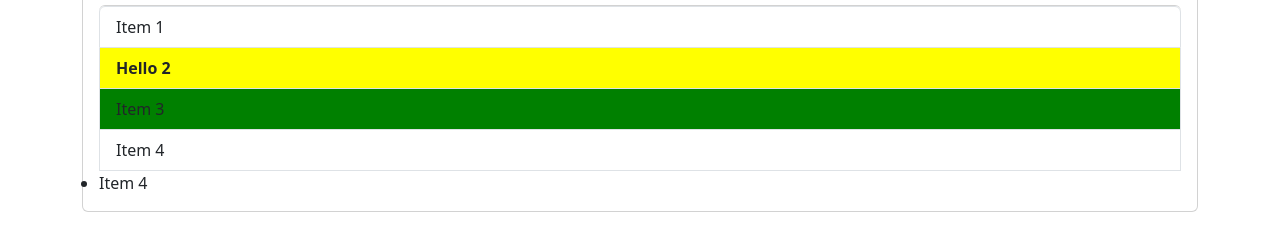
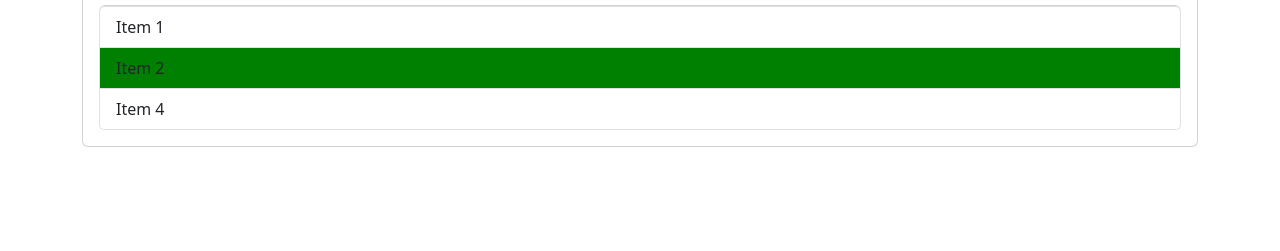
Before and after one commit to mulla-sajid/sharpnerSecondGit, a plain HTML site: page index.html in a window 1280 px wide. Shown: the part 317-568 px from the top of the page. Drawn offline with nearby package versions, Linux system fonts and the light colour scheme.

Commit message:
1) The background color of 2nd item has been changed to green 2) The third item is now invisible.

```diff
--- a/dom.js
+++ b/dom.js
@@ -33,12 +33,12 @@
 
 
 //GET ELEMENT BY CLASS NAME//
-var items = document.getElementsByClassName('list-group-item');
-console.log(items);
-console.log(items[1]);
-items[1].textContent='Hello 2';
-items[1].style.fontWeight='bold';
-items[1].style.backgroundColor='yellow';
+// var items = document.getElementsByClassName('list-group-item');
+// console.log(items);
+// console.log(items[1]);
+// items[1].textContent='Hello 2';
+// items[1].style.fontWeight='bold';
+// items[1].style.backgroundColor='yellow';
 
 // items.style.backgroundColor='#f4f4f4';
 // for(var i=0;i<items.length;i++){
@@ -48,10 +48,10 @@ items[1].style.backgroundColor='yellow';
 
 
 // GET ELEMENT BY TAG NAME//
-var li = document.getElementsByTagName('li');
-console.log(li);
-console.log(li[1]);
-li[1].textContent='Hello 2';
+// var li = document.getElementsByTagName('li');
+// console.log(li);
+// console.log(li[1]);
+// li[1].textContent='Hello 2';
 // li[1].style.fontWeight='bold';
 // li[1].style.backgroundColor='yellow';
 
@@ -59,4 +59,26 @@ li[1].textContent='Hello 2';
 // for(var i=0;i<li.length;i++){
 //     li[i].style.fontWeight='bold';
 // }
-li[2].style.backgroundColor='green';
+// li[2].style.backgroundColor='green';
+
+// QUERYSELECTOR //
+// var header = document.querySelector('#main-header');
+// header.style.borderBottom = 'solid 4px #ccc';
+
+// var input = document.querySelector('input');
+// input.value = 'Hello World';
+
+// var submit = document.querySelector('input[type="submit"]');
+// submit.value = 'Send';
+
+// var item = document.querySelector('.list-group-item');
+// item.style.color='red';
+
+// var lastItem = document.querySelector('.list-group-item:last-child');
+// lastItem.style.color='blue';
+
+var secondItem = document.querySelector('.list-group-item:nth-child(2)');
+secondItem.style.backgroundColor='green';
+
+var thirdItem = document.querySelector('.list-group-item:nth-child(3)');
+thirdItem.style.display='none';
--- a/index.html
+++ b/index.html
@@ -25,7 +25,6 @@
         <li class="list-group-item">Item 2</li>
         <li class="list-group-item">Item 3</li>
         <li class="list-group-item">Item 4</li>
-        <li class="">Item 4</li>
       </ul>
      </div>
     </div>
```
